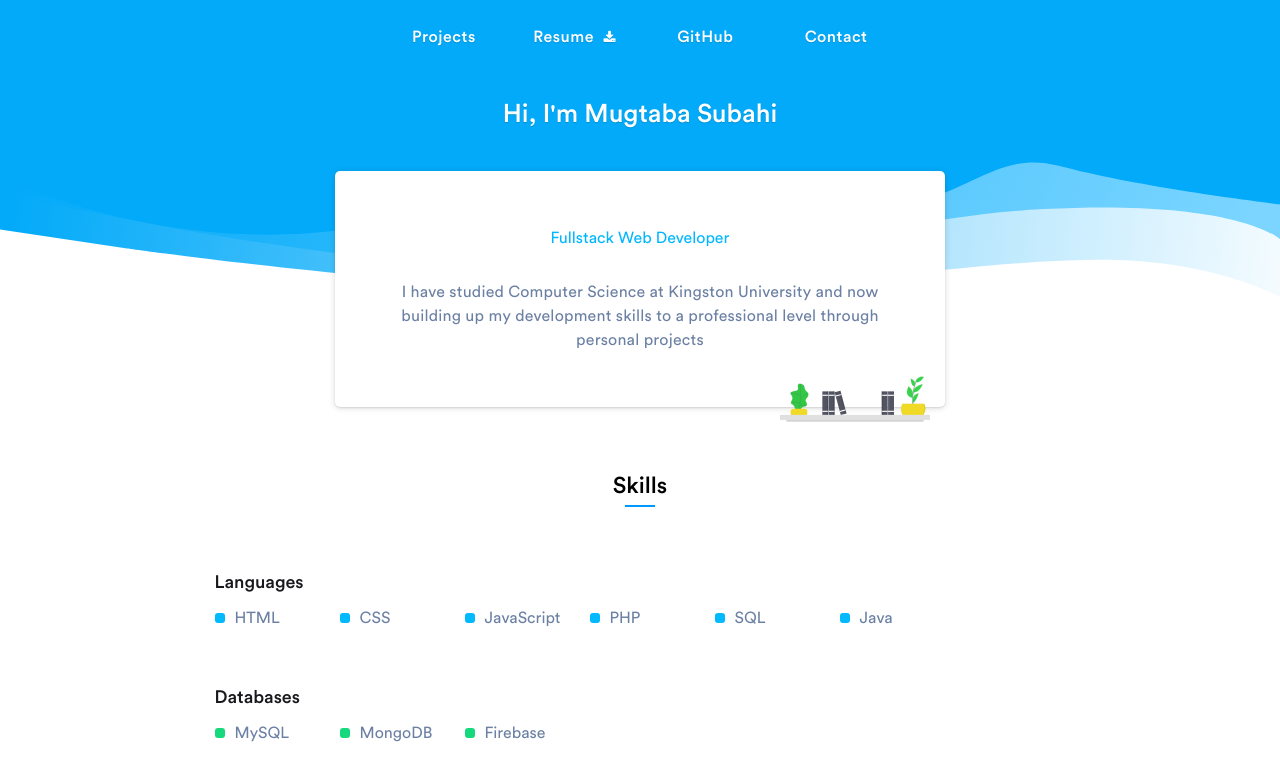
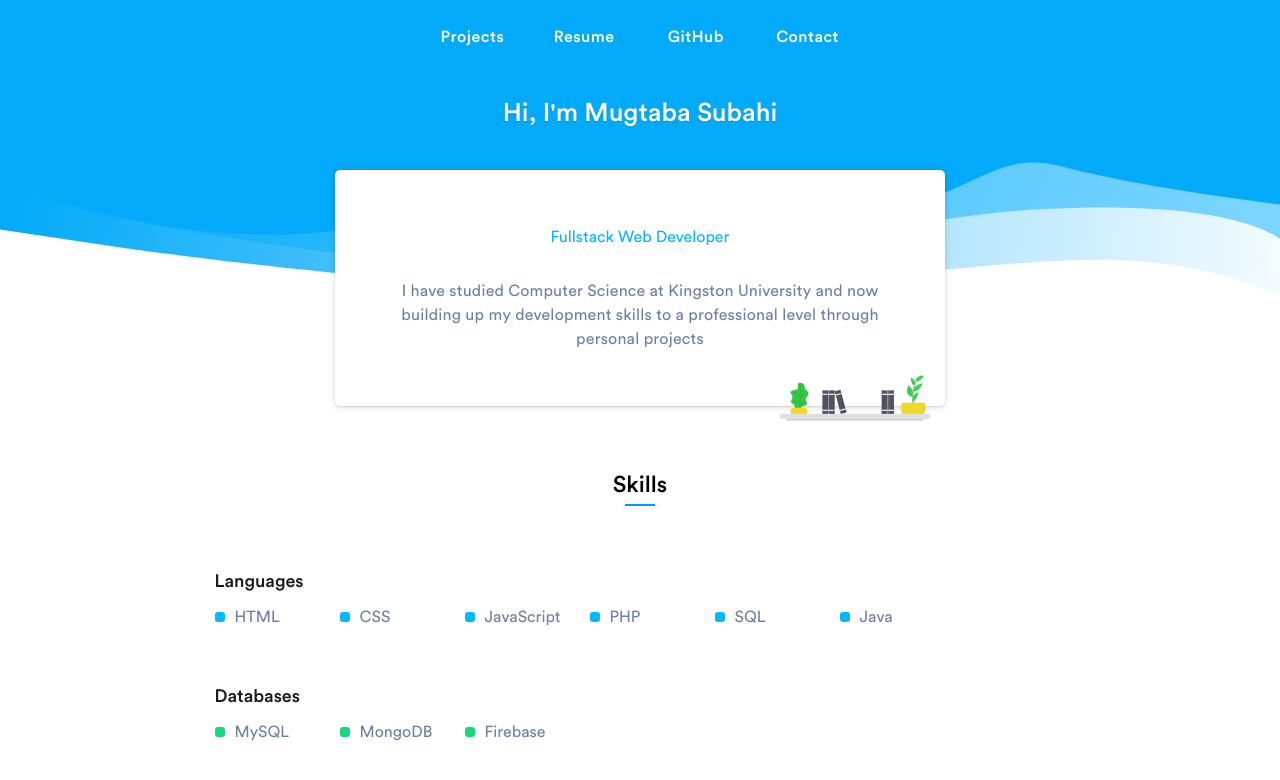
Before and after one commit to mugtaba-subahi/portfolio, a Vue app: page / in a window 1280 px wide. Shown: the top 780 px of the page. Built offline with nearby package versions, Linux system fonts and the light colour scheme.

Commit message:
removed :after icon from navigation on resume

```diff
--- a/src/components/Navigation.vue
+++ b/src/components/Navigation.vue
@@ -5,7 +5,7 @@
         <a @click="smoothScrollHandler" class="nav__item" href="#projects"> Projects </a>
       </li>
       <li>
-        <a class="nav__item nav__item--resume" target="_blank" href="https://drive.google.com/file/d/153v31Ubj58XOPFXrd_AOEChEI6B0LM0V/view?usp=sharing" download> Resume </a>
+        <a class="nav__item" target="_blank" href="https://drive.google.com/file/d/153v31Ubj58XOPFXrd_AOEChEI6B0LM0V/view?usp=sharing" download> Resume </a>
       </li>
       <li>
         <a class="nav__item" target="_blank" href="https://github.com/DrSleepy"> GitHub </a>
@@ -34,14 +34,12 @@
 @import (reference) './../styles/index.less';
 .navigation-component {
   display: grid;
-  justify-content: center;
 }
 
 .nav {
   .pad-3--5;
   margin-top: 10px;
   display: grid;
-  max-width: 600px;
   grid-template-columns: repeat(4, 1fr);
   justify-items: center;
 
@@ -50,14 +48,6 @@
     .pad-lr-1;
     font-family: 'font-medium';
     letter-spacing: 0.5px;
-    text-shadow: 0 1px 1px rgba(0, 0, 0, 0.15);
-
-    &--resume:after {
-      content: '\f019';
-      font-family: FontAwesome;
-      font-size: 13px;
-      margin-left: 5px;
-    }
   }
 }
 
@@ -65,6 +55,8 @@
 
 @media @tablet {
   .nav {
+    justify-self: center;
+
     &__item {
       .pad-lr-5;
       .kilo;
```
